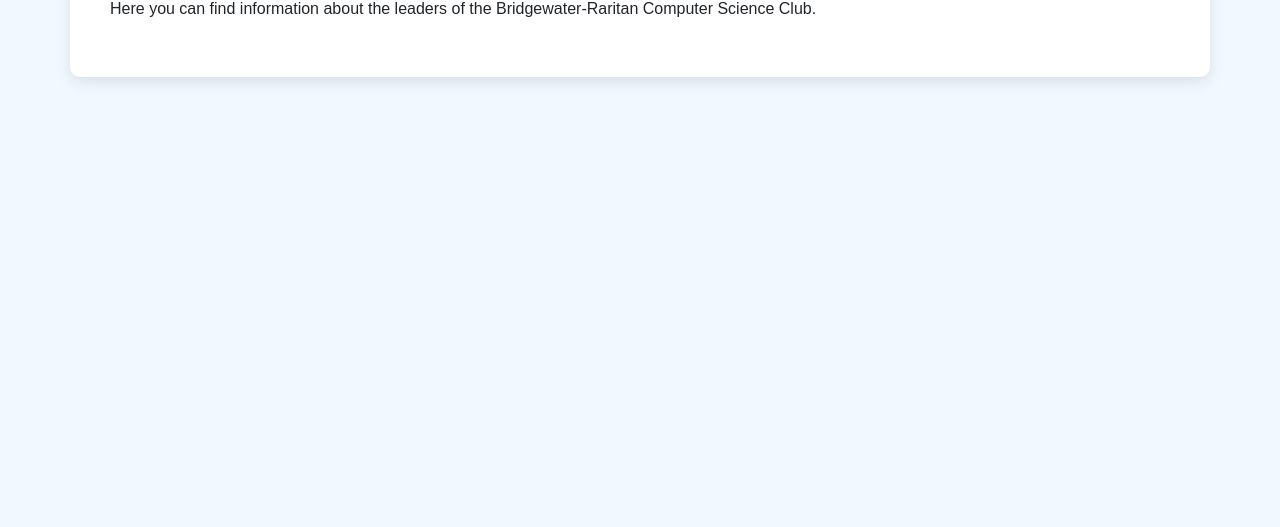
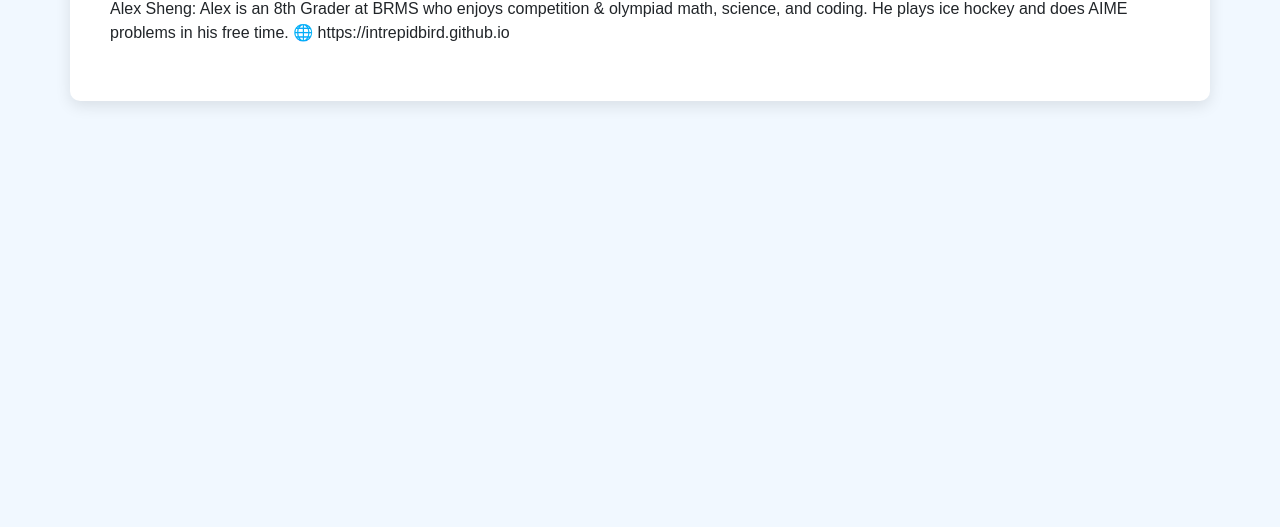
Before and after one commit to brcomputerscience/leadership, a plain HTML site: page index.html in a window 1280 px wide. Shown: the part 273-800 px from the top of the page. Drawn offline with nearby package versions, Linux system fonts and the light colour scheme.

Commit message:
Update index.html

```diff
--- a/index.html
+++ b/index.html
@@ -39,8 +39,8 @@
     <!-- Leadership Section -->
     <section class="section container mt-5" id="leadership">
         <h2>Meet Our Club's Leadership</h2>
-        <p>Here you can find information about the leaders of the Bridgewater-Raritan Computer Science Club.</p>
-        <!-- Add leadership information here -->
+        <p>Alex Sheng: Alex is an 8th Grader at BRMS who enjoys competition & olympiad math, science, and coding. He plays ice hockey and does AIME problems in his free time. 🌐 https://intrepidbird.github.io</p>
+        <!-- Add your own information here -->
     </section>
 
     <!-- Bootstrap & jQuery JS -->
```
